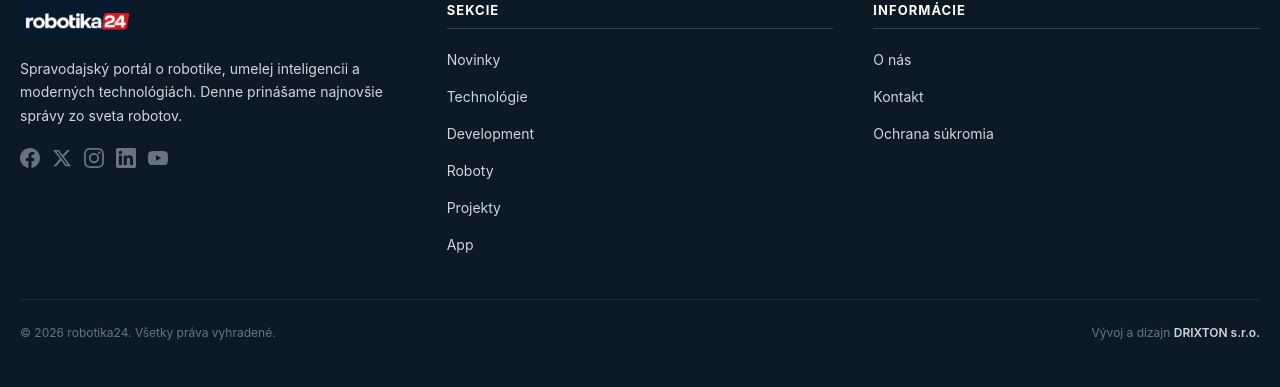
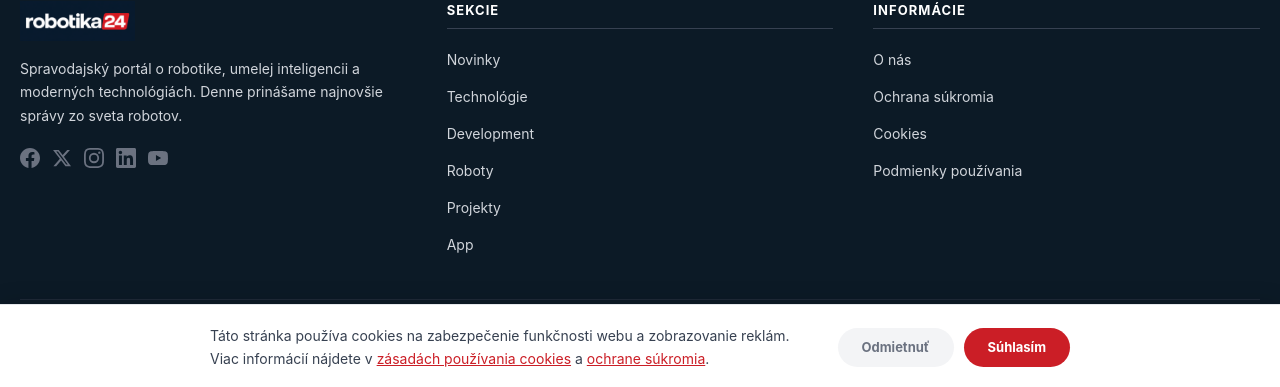
Before and after one commit to andreakollova/robotika24, a Next.js app: page / in a window 1280 px wide. Shown: the part 410-797 px from the top of the page. Built offline with nearby package versions, Linux system fonts and the light colour scheme; no server answers; the database is empty.

Commit message:
fix: homepage empty space, cookie banner, CZ flag links to robotika24.cz, legal pages, footer links
Co-Authored-By: Andrea Kollova <kollova@drixton.com>

```diff
--- a/src/app/layout.tsx
+++ b/src/app/layout.tsx
@@ -3,6 +3,7 @@ import { Inter } from "next/font/google";
 import "./globals.css";
 import Header from "@/components/Header";
 import Footer from "@/components/Footer";
+import CookieBanner from "@/components/CookieBanner";
 
 const inter = Inter({ subsets: ["latin", "latin-ext"] });
 
@@ -72,6 +73,7 @@ export default function RootLayout({ children }: { children: React.ReactNode })
         <Header />
         <main className="flex-1">{children}</main>
         <Footer />
+        <CookieBanner />
       </body>
     </html>
   );
--- /dev/null
+++ b/src/app/podmienky/page.tsx
@@ -0,0 +1,34 @@
+export const metadata = { title: 'Podmienky používania' };
+
+export default function PodmienkyPage() {
+  return (
+    <div style={{ maxWidth: 800, margin: '0 auto', padding: '32px 20px 80px' }}>
+      <h1 style={{ fontSize: 28, fontWeight: 700, color: '#0c1a26', marginBottom: 24 }}>Podmienky používania</h1>
+      <p style={{ color: '#6b7280', fontSize: 14, marginBottom: 32 }}>Posledná aktualizácia: 7. októbra 2026</p>
+
+      <div style={{ color: '#374151', fontSize: 15, lineHeight: 1.8 }}>
+        <h2 style={{ fontSize: 20, fontWeight: 700, color: '#0c1a26', marginTop: 32, marginBottom: 12 }}>1. Prevádzkovateľ</h2>
+        <p>Webovú stránku robotika24.sk prevádzkuje spoločnosť <strong>DRIXTON s.r.o.</strong></p>
+        <p>E-mail: studio@drixton.com</p>
+
+        <h2 style={{ fontSize: 20, fontWeight: 700, color: '#0c1a26', marginTop: 32, marginBottom: 12 }}>2. Obsah stránky</h2>
+        <p>Obsah na robotika24.sk je určený na informačné účely. Články sú prekladmi a úpravami pôvodných článkov zo zahraničných zdrojov. Originálne zdroje sú vždy uvedené pri každom článku.</p>
+
+        <h2 style={{ fontSize: 20, fontWeight: 700, color: '#0c1a26', marginTop: 32, marginBottom: 12 }}>3. Duševné vlastníctvo</h2>
+        <p>Logo, dizajn a grafické prvky stránky sú majetkom DRIXTON s.r.o. Obsah článkov je prekladom zo zdrojov, ktoré sú riadne citované. Obrázky v článkoch patria ich pôvodným autorom.</p>
+
+        <h2 style={{ fontSize: 20, fontWeight: 700, color: '#0c1a26', marginTop: 32, marginBottom: 12 }}>4. Obmedzenie zodpovednosti</h2>
+        <p>Informácie na tejto stránke sú poskytované "tak ako sú" bez záruky akéhokoľvek druhu. DRIXTON s.r.o. nenesie zodpovednosť za prípadné škody vzniknuté používaním informácií z tejto stránky.</p>
+
+        <h2 style={{ fontSize: 20, fontWeight: 700, color: '#0c1a26', marginTop: 32, marginBottom: 12 }}>5. Externé odkazy</h2>
+        <p>Stránka môže obsahovať odkazy na externé webové stránky. Za obsah týchto stránok nenesieme zodpovednosť.</p>
+
+        <h2 style={{ fontSize: 20, fontWeight: 700, color: '#0c1a26', marginTop: 32, marginBottom: 12 }}>6. Zmeny podmienok</h2>
+        <p>Vyhradzujeme si právo kedykoľvek zmeniť tieto podmienky. Zmeny nadobúdajú účinnosť okamihom zverejnenia na tejto stránke.</p>
+
+        <h2 style={{ fontSize: 20, fontWeight: 700, color: '#0c1a26', marginTop: 32, marginBottom: 12 }}>7. Kontakt</h2>
+        <p>V prípade otázok nás kontaktujte na: <a href="mailto:studio@drixton.com" style={{ color: '#cb1e26' }}>studio@drixton.com</a></p>
+      </div>
+    </div>
+  );
+}
--- /dev/null
+++ b/src/components/CookieBanner.tsx
@@ -0,0 +1,66 @@
+'use client';
+
+import { useState, useEffect } from 'react';
+import Link from 'next/link';
+
+export default function CookieBanner() {
+  const [visible, setVisible] = useState(false);
+
+  useEffect(() => {
+    const consent = localStorage.getItem('cookie-consent');
+    if (!consent) setVisible(true);
+  }, []);
+
+  function accept() {
+    localStorage.setItem('cookie-consent', 'accepted');
+    setVisible(false);
+  }
+
+  function decline() {
+    localStorage.setItem('cookie-consent', 'declined');
+    setVisible(false);
+  }
+
+  if (!visible) return null;
+
+  return (
+    <div style={{
+      position: 'fixed', bottom: 0, left: 0, right: 0, zIndex: 70,
+      backgroundColor: '#fff', borderTop: '1px solid #e5e7eb',
+      boxShadow: '0 -4px 20px rgba(0,0,0,0.1)',
+      padding: '20px 0',
+    }}>
+      <div style={{ maxWidth: 900, margin: '0 auto', padding: '0 20px', display: 'flex', alignItems: 'center', gap: 20, flexWrap: 'wrap', justifyContent: 'center' }}>
+        <p style={{ fontSize: 14, color: '#374151', lineHeight: 1.6, flex: 1, minWidth: 280 }}>
+          Táto stránka používa cookies na zabezpečenie funkčnosti webu a zobrazovanie reklám.
+          Viac informácií nájdete v{' '}
+          <Link href="/cookies" style={{ color: '#cb1e26', textDecoration: 'underline' }}>zásadách používania cookies</Link>
+          {' '}a{' '}
+          <Link href="/ochrana-sukromia" style={{ color: '#cb1e26', textDecoration: 'underline' }}>ochrane súkromia</Link>.
+        </p>
+        <div style={{ display: 'flex', gap: 10, flexShrink: 0 }}>
+          <button
+            onClick={decline}
+            style={{
+              padding: '10px 24px', fontSize: 13, fontWeight: 700,
+              color: '#6b7280', backgroundColor: '#f3f4f6',
+              borderRadius: 24, border: 'none', cursor: 'pointer',
+            }}
+          >
+            Odmietnuť
+          </button>
+          <button
+            onClick={accept}
+            style={{
+              padding: '10px 24px', fontSize: 13, fontWeight: 700,
+              color: '#fff', backgroundColor: '#cb1e26',
+              borderRadius: 24, border: 'none', cursor: 'pointer',
+            }}
+          >
+            Súhlasím
+          </button>
+        </div>
+      </div>
+    </div>
+  );
+}
--- a/src/components/Footer.tsx
+++ b/src/components/Footer.tsx
@@ -74,9 +74,10 @@ export default function Footer() {
               Informácie
             </h3>
             <div style={{ display: 'flex', flexDirection: 'column', gap: 8 }}>
-              <p style={{ fontSize: 14, color: '#d1d5db', padding: '4px 0' }}>O nás</p>
-              <p style={{ fontSize: 14, color: '#d1d5db', padding: '4px 0' }}>Kontakt</p>
-              <p style={{ fontSize: 14, color: '#d1d5db', padding: '4px 0' }}>Ochrana súkromia</p>
+              <Link href="/o-nas" style={{ fontSize: 14, color: '#d1d5db', padding: '4px 0', textDecoration: 'none' }} className="hover:text-[#cb1e26] transition-colors">O nás</Link>
+              <Link href="/ochrana-sukromia" style={{ fontSize: 14, color: '#d1d5db', padding: '4px 0', textDecoration: 'none' }} className="hover:text-[#cb1e26] transition-colors">Ochrana súkromia</Link>
+              <Link href="/cookies" style={{ fontSize: 14, color: '#d1d5db', padding: '4px 0', textDecoration: 'none' }} className="hover:text-[#cb1e26] transition-colors">Cookies</Link>
+              <Link href="/podmienky" style={{ fontSize: 14, color: '#d1d5db', padding: '4px 0', textDecoration: 'none' }} className="hover:text-[#cb1e26] transition-colors">Podmienky používania</Link>
             </div>
           </div>
         </div>
--- a/src/components/Header.tsx
+++ b/src/components/Header.tsx
@@ -69,12 +69,12 @@ function LangSelector() {
       </button>
       {open && (
         <div style={{ position: 'absolute', top: '100%', right: 0, marginTop: 4, background: '#fff', border: '1px solid #e5e7eb', borderRadius: 0, boxShadow: '0 4px 12px rgba(0,0,0,0.1)', zIndex: 100, overflow: 'hidden' }}>
-          <div style={{ padding: '10px 14px', display: 'flex', alignItems: 'center', gap: 8, color: '#0c1a26', fontWeight: 600, fontSize: 13, borderBottom: '1px solid #f3f4f6', cursor: 'default' }}>
+          <div style={{ padding: '10px 14px', display: 'flex', alignItems: 'center', gap: 8, color: '#0c1a26', fontWeight: 600, fontSize: 13, borderBottom: '1px solid #f3f4f6', cursor: 'default', backgroundColor: '#f9fafb' }}>
             <FlagSK /> Slovensko
           </div>
-          <div style={{ padding: '10px 14px', display: 'flex', alignItems: 'center', gap: 8, color: '#9ca3af', fontSize: 13, cursor: 'default' }}>
+          <a href="https://robotika24.cz" style={{ padding: '10px 14px', display: 'flex', alignItems: 'center', gap: 8, color: '#6b7280', fontSize: 13, textDecoration: 'none', cursor: 'pointer' }} className="hover:bg-gray-50">
             <FlagCZ /> Česko
-          </div>
+          </a>
         </div>
       )}
     </div>
--- /dev/null
+++ b/src/components/ProjectsSection.tsx
@@ -0,0 +1,60 @@
+import { supabase } from '@/lib/supabase';
+
+type Project = {
+  id: string;
+  title: string;
+  image_url: string;
+  external_url: string;
+  source_name: string;
+};
+
+export default async function ProjectsSection() {
+  const { data } = await supabase
+    .from('projects')
+    .select('*')
+    .eq('is_published', true)
+    .order('created_at', { ascending: false })
+    .limit(6);
+
+  const projects = (data || []) as Project[];
+  if (!projects.length) return null;
+
+  return (
+    <section style={{ maxWidth: 1280, margin: '0 auto', padding: '0 20px 48px' }}>
+      <div style={{ borderBottom: '2px solid #cb1e26', marginBottom: 24, display: 'flex', alignItems: 'center', justifyContent: 'space-between' }}>
+        <h2 style={{ fontSize: 18, fontWeight: 700, color: '#0c1a26', paddingBottom: 8 }}>Tipy na projekty</h2>
+        <a href="/projekty" style={{ fontSize: 13, fontWeight: 600, color: '#cb1e26', textDecoration: 'none', paddingBottom: 8 }}>
+          Zobraziť všetky &rarr;
+        </a>
+      </div>
+
+      <div className="articles-grid">
+        {projects.map((project) => (
+          <a
+            key={project.id}
+            href={project.external_url}
+            target="_blank"
+            rel="noopener noreferrer"
+            style={{ display: 'block', textDecoration: 'none' }}
+            className="group"
+          >
+            <div style={{ overflow: 'hidden', borderRadius: 8, aspectRatio: '16/10', marginBottom: 12, backgroundColor: '#f3f4f6' }}>
+              <img
+                src={project.image_url}
+                alt={project.title}
+                style={{ width: '100%', height: '100%', objectFit: 'cover', transition: 'transform 0.5s' }}
+                className="group-hover:scale-105"
+              />
+            </div>
+            <h3 style={{ fontSize: 15, fontWeight: 700, color: '#0c1a26', lineHeight: 1.35 }} className="group-hover:text-[#cb1e26] transition-colors">
+              {project.title}
+            </h3>
+            <span style={{ fontSize: 11, color: '#9ca3af', marginTop: 4, display: 'block' }}>
+              {project.source_name} - externý odkaz
+            </span>
+          </a>
+        ))}
+      </div>
+    </section>
+  );
+}
```
Also changed, not shown: src/app/page.tsx (+13 -30 lines).
